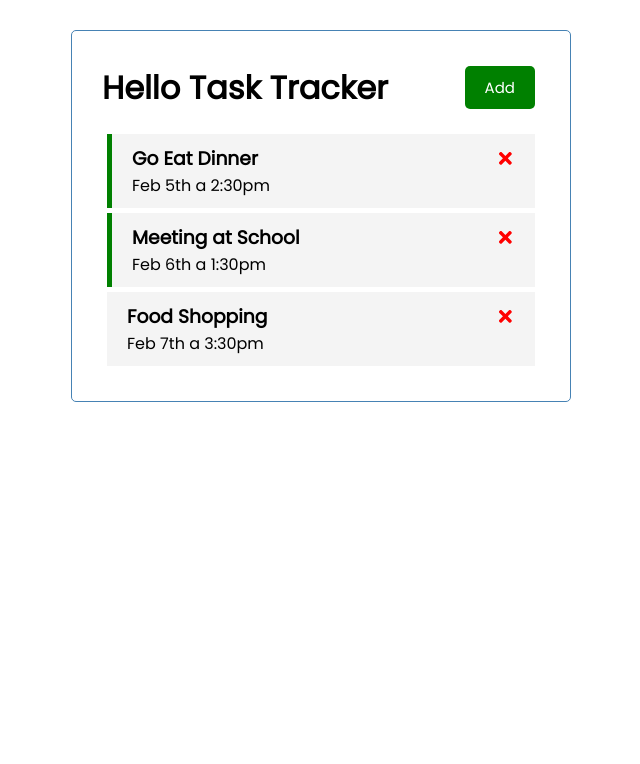
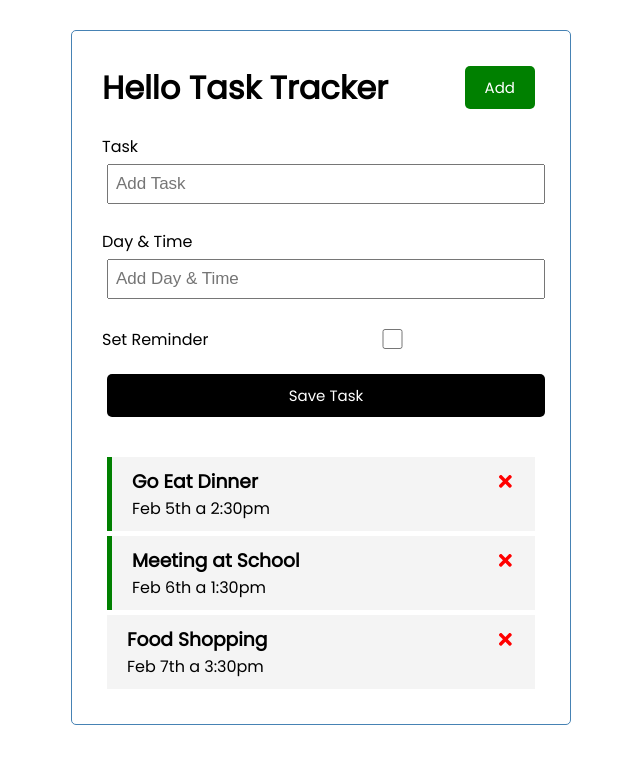
Before and after one commit to 47chen/React-Basic-Practice, a React (Create React App) app: page / in a window 1280 px wide. Shown: the top 764 px of the page, without its empty margins (319-959 px from the left). Built offline with nearby package versions, Linux system fonts and the light colour scheme.

Commit message:
Add Task Form and its styling

```diff
--- a/src/App.js
+++ b/src/App.js
@@ -1,5 +1,6 @@
 import Header from "./components/Header";
 import Tasks from "./components/Tasks";
+import AddTask from "./components/AddTask";
 import { useState } from "react";
 const App = () => {
   // putting into App becomes global state and then we can pass to our components
@@ -41,6 +42,7 @@
   return (
     <div className="container">
       <Header title="Hello Task Tracker" />
+      <AddTask />
       {tasks.length > 0 ? (
         <Tasks tasks={tasks} onDelte={deleteTask} onToggle={toggleReminder} />
       ) : (
--- /dev/null
+++ b/src/components/AddTask.js
@@ -0,0 +1,24 @@
+import React from "react";
+
+const AddTask = () => {
+  return (
+    <form className="add-form">
+      <div className="form-control">
+        <label>Task</label>
+        <input type="text" placeholder="Add Task" />
+      </div>
+      <div className="form-control">
+        <label>Day & Time</label>
+        <input type="text" placeholder="Add Day & Time" />
+      </div>
+      <div className="form-control form-control-check">
+        <label>Set Reminder</label>
+        <input type="checkbox" />
+      </div>
+
+      <input type="submit" value="Save Task" className="btn btn-block" />
+    </form>
+  );
+};
+
+export default AddTask;
```
